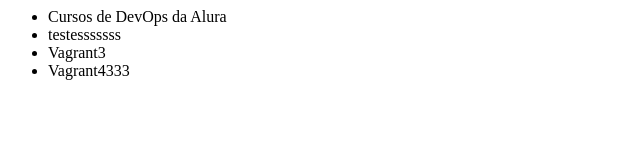
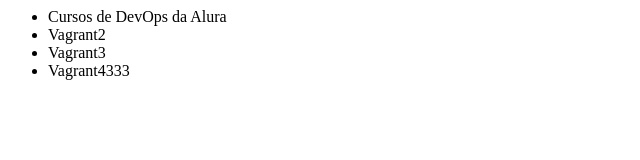
Before and after one commit to Dayfreitas/teste-git, a plain HTML site: page index.html in a window 1280 px wide. Shown: the full height of the page, 0-640 px from the left. Drawn offline with Linux system fonts and the light colour scheme.

Commit message:
Revert "Teste"
This reverts commit 982b7eb1d5802bff7408b7a0d33140fd1cd65f78.

```diff
--- a/index.html
+++ b/index.html
@@ -7,7 +7,7 @@
 <body>
 	<ul>
 		<li>Cursos de DevOps da Alura</li>
-		<li>testesssssss</li>
+		<li>Vagrant2</li>
 		<li>Vagrant3</li>
 		<li>Vagrant4333</li>
 	</ul>
```
